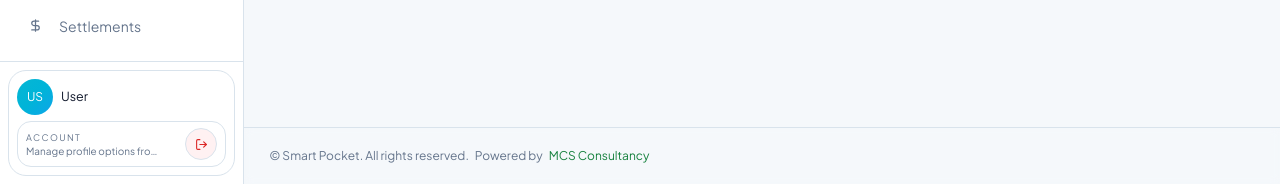
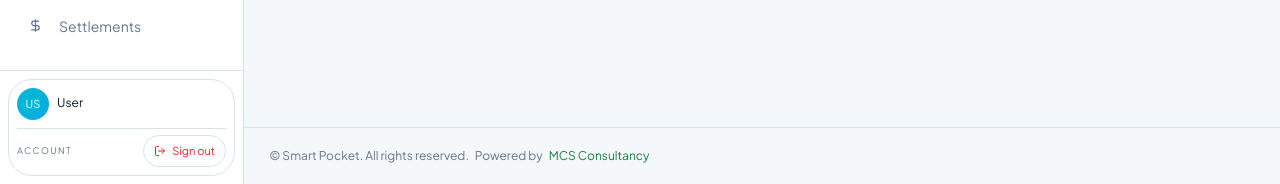
Before and after one commit to mzawan-MC1/SmartPocket, a Next.js app: page /budgets in a window 1280 px wide. Shown: the part 616-800 px from the top of the page. Built offline with nearby package versions, Linux system fonts and the light colour scheme; no server answers; the database is empty.

Commit message:
compact sidebar profile footer

```diff
--- a/src/components/Sidebar.tsx
+++ b/src/components/Sidebar.tsx
@@ -397,35 +397,34 @@ export default function Sidebar({ collapsed, onToggle, activeRoute, onNavigateIt
             />
           </button>
         ) : (
-          <div className={`border border-border/80 bg-secondary/35 shadow-card-sm ${isMobileDrawer ? 'rounded-2xl p-3' : 'rounded-[18px] p-2'}`}>
-            <div className={`flex items-center ${isMobileDrawer ? 'gap-3' : 'gap-2'}`}>
+          <div className={`border border-border/80 bg-secondary/35 shadow-card-sm ${isMobileDrawer ? 'rounded-[18px] p-2.5' : 'rounded-2xl p-2'}`}>
+            <div className={`flex items-center ${isMobileDrawer ? 'gap-2.5' : 'gap-2'}`}>
               <UserAvatar
                 fullName={displayName}
                 email={displayEmail}
                 avatarUrl={profile?.avatar_url}
-                className={isMobileDrawer ? 'h-10 w-10 text-sm' : 'h-9 w-9 text-xs'}
-                textClassName={isMobileDrawer ? 'text-sm' : 'text-xs'}
-                iconClassName={isMobileDrawer ? 'h-4.5 w-4.5' : 'h-4 w-4'}
+                className={isMobileDrawer ? 'h-8.5 w-8.5 text-xs' : 'h-8 w-8 text-[11px]'}
+                textClassName={isMobileDrawer ? 'text-xs' : 'text-[11px]'}
+                iconClassName={isMobileDrawer ? 'h-4 w-4' : 'h-3.5 w-3.5'}
               />
-              <div className="min-w-0 flex-1">
-                <p className={`truncate font-700 leading-tight text-foreground ${isMobileDrawer ? 'text-sm' : 'text-[12.5px]'}`}>{displayName}</p>
-                <p className={`truncate leading-tight text-muted-foreground ${isMobileDrawer ? 'text-xs' : 'text-[10.5px]'}`}>{displayEmail}</p>
+              <div className="min-w-0 flex-1" title={`${displayName}${displayEmail ? `\n${displayEmail}` : ''}`}>
+                <p className={`truncate font-600 leading-[1.15] text-foreground ${isMobileDrawer ? 'text-[12.5px]' : 'text-[12px]'}`}>{displayName}</p>
+                <p className={`truncate leading-[1.15] text-muted-foreground ${isMobileDrawer ? 'mt-0.5 text-[10.5px]' : 'mt-0.5 text-[10px]'}`}>{displayEmail}</p>
               </div>
             </div>
-            <div className={`flex items-center justify-between gap-2 border border-border/80 bg-card ${isMobileDrawer ? 'mt-3 rounded-xl px-3 py-2' : 'mt-1.5 rounded-[14px] px-2 py-1.5'}`}>
-              <div className="min-w-0">
-                <p className={`font-700 uppercase text-muted-foreground ${isMobileDrawer ? 'text-[11px] tracking-[0.14em]' : 'text-[9px] tracking-[0.16em]'}`}>{t('sidebar.accountTitle', { ns: 'portal' })}</p>
-                <p className={`text-muted-foreground ${isMobileDrawer ? 'truncate text-[11px]' : 'max-w-[138px] truncate text-[10px] leading-tight'}`}>{t('sidebar.accountDescription', { ns: 'portal' })}</p>
-              </div>
+            <div className={`mt-2 border-t border-border/75 ${isMobileDrawer ? 'pt-2' : 'pt-1.5'}`}>
+              <div className="flex items-center justify-between gap-2">
+                <p className={`min-w-0 truncate font-700 uppercase text-muted-foreground ${isMobileDrawer ? 'text-[10px] tracking-[0.14em]' : 'text-[9px] tracking-[0.16em]'}`}>{t('sidebar.accountTitle', { ns: 'portal' })}</p>
               <button
                 onClick={handleSignOut}
-                className={`inline-flex items-center justify-center gap-1.5 border border-negative/20 bg-negative-soft font-700 text-negative transition-colors hover:bg-negative-soft/80 ${isMobileDrawer ? 'rounded-xl px-3 py-2 text-xs' : 'h-8 w-8 rounded-full p-0 text-[11px]'}`}
+                className={`inline-flex shrink-0 items-center justify-center gap-1.5 rounded-lg border border-negative/18 bg-negative/5 font-600 text-negative transition-colors hover:bg-negative/10 ${isMobileDrawer ? 'min-h-9 px-2.5 py-1.5 text-[11px]' : 'min-h-8 px-2.5 py-1.5 text-[11px]'}`}
                 aria-label={t('sidebar.signOut', { ns: 'portal' })}
                 title={t('sidebar.signOut', { ns: 'portal' })}
               >
-                <LogOut size={isMobileDrawer ? 14 : 13} />
-                {isMobileDrawer ? <span>{t('sidebar.signOut', { ns: 'portal' })}</span> : null}
+                <LogOut size={isMobileDrawer ? 13 : 12} />
+                <span className="truncate">{t('sidebar.signOut', { ns: 'portal' })}</span>
               </button>
+              </div>
             </div>
           </div>
         )}
```
